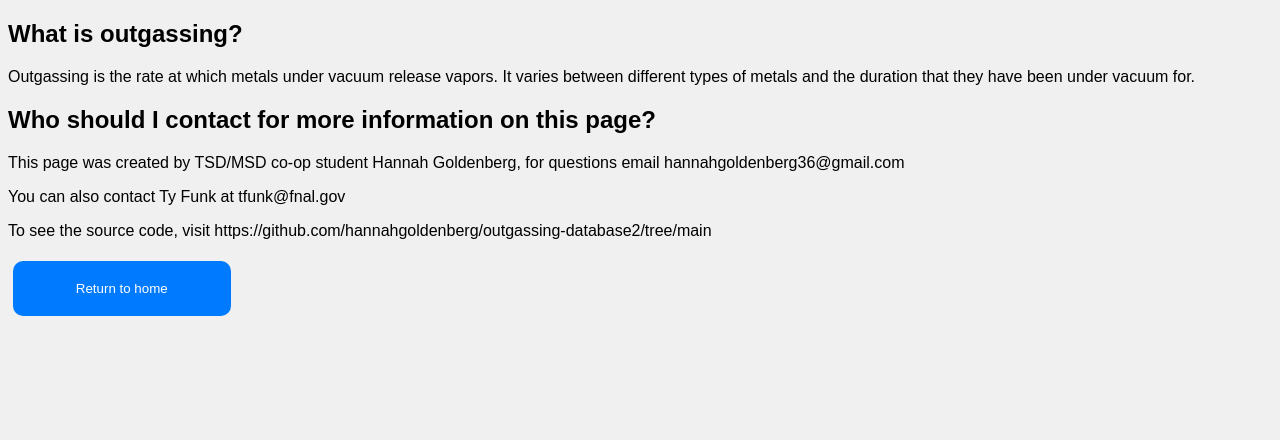
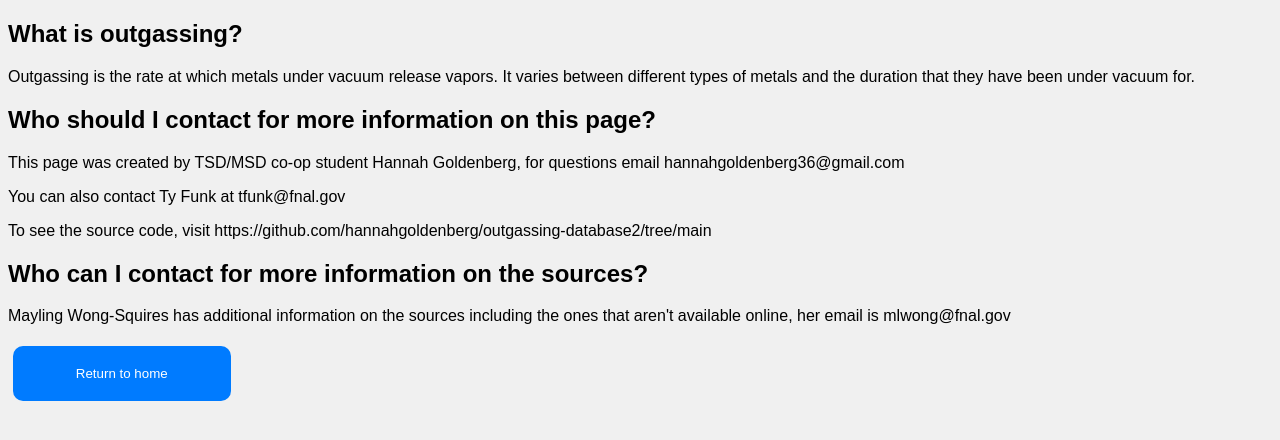
Before and after one commit to hannahgoldenberg/outgassing-database2, a plain HTML site: page info.html in a window 1280 px wide. Drawn offline with Linux system fonts and the light colour scheme.

Commit message:
Update info.html

```diff
--- a/info.html
+++ b/info.html
@@ -22,6 +22,9 @@
         <p>You can also contact Ty Funk at tfunk@fnal.gov</p>
         <p>To see the source code, visit https://github.com/hannahgoldenberg/outgassing-database2/tree/main</p>
 
+        <h2>Who can I contact for more information on the sources?</h2>
+        <p>Mayling Wong-Squires has additional information on the sources including the ones that aren't available online, her email is mlwong@fnal.gov</p>
+
 
         <a href="index.html">
             <button>Return to home</button>
```
